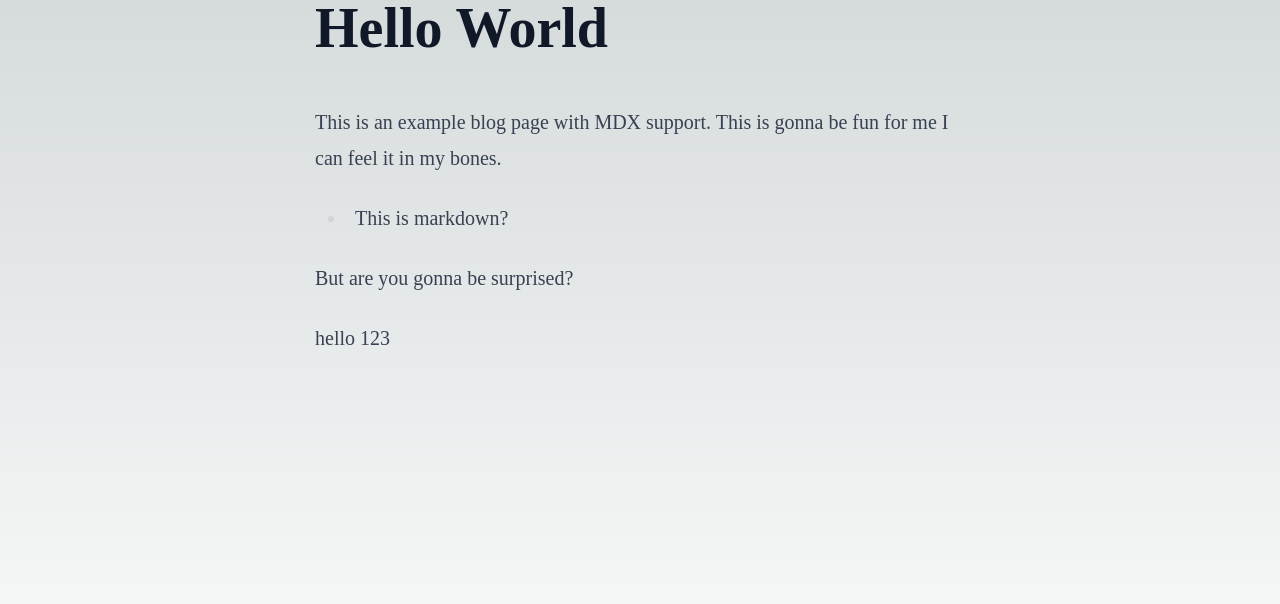
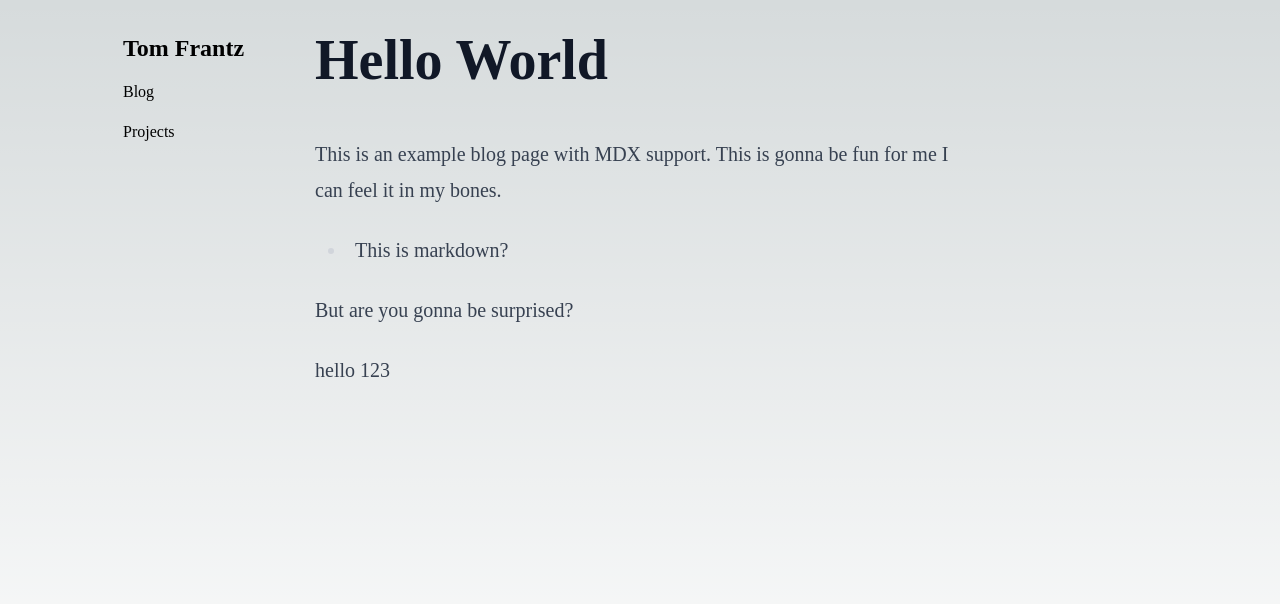
Before and after one commit to tom-frantz/tomfrantz-dev, a Next.js app: page /blog/hello-world in a window 1280 px wide. Shown: the top 604 px of the page. Built offline with nearby package versions, Linux system fonts and the light colour scheme.

Commit message:
Complete basic layout for blog post

```diff
--- a/app/blog/layout.tsx
+++ b/app/blog/layout.tsx
@@ -1,5 +1,5 @@
 import { Metadata } from "next";
-import styles from "./blog.module.css";
+import Navbar from "@/app/navbar";
 
 export const metadata: Metadata = {
     title: "Create Next App",
@@ -12,14 +12,20 @@ export default function RootLayout({
     children: React.ReactNode;
 }) {
     return (
-        <html lang="en">
-            <body>
-                <article
-                    className={`mx-auto pv-4 prose dark:prose-invert lg:prose-xl`}
-                >
-                    {children}
-                </article>
-            </body>
-        </html>
+        <div
+            className={
+                "flex lg:flex-row items-center lg:items-start flex-col min-w-fit max-w-full justify-center"
+            }
+        >
+            <Navbar />
+            <article
+                className={`container lg:md xl:lg pv-4 prose prose-sm md:prose-base lg:prose-lg xl:prose-xl dark:prose-invert py-8 px-4 lg:px-0`}
+            >
+                {children}
+            </article>
+            <div
+                className={"w-[calc(100% - 15rem) max-w-[15rem] h-4 flex-grow"}
+            ></div>
+        </div>
     );
 }
--- /dev/null
+++ b/app/navbar.tsx
@@ -0,0 +1,15 @@
+export default function Navbar(props: {}) {
+    return (
+        <div
+            className={
+                "max-w-[65ch] w-full flex flex-row items-baseline pt-8 space-x-4 lg:w-60 lg:flex-col lg:space-x-0 lg:space-y-4 px-4 lg:py-8 lg:px-12"
+            }
+        >
+            <a href="/" className="sm:text-lg md:text-2xl font-bold">
+                Tom Frantz
+            </a>
+            <a href="/blog">Blog</a>
+            <a href="/projects">Projects</a>
+        </div>
+    );
+}
```
